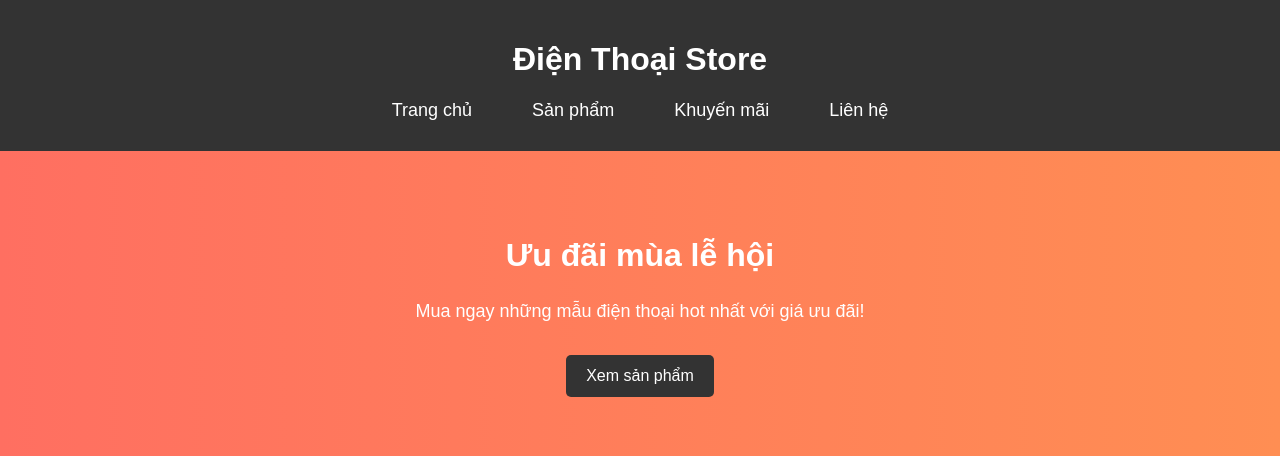
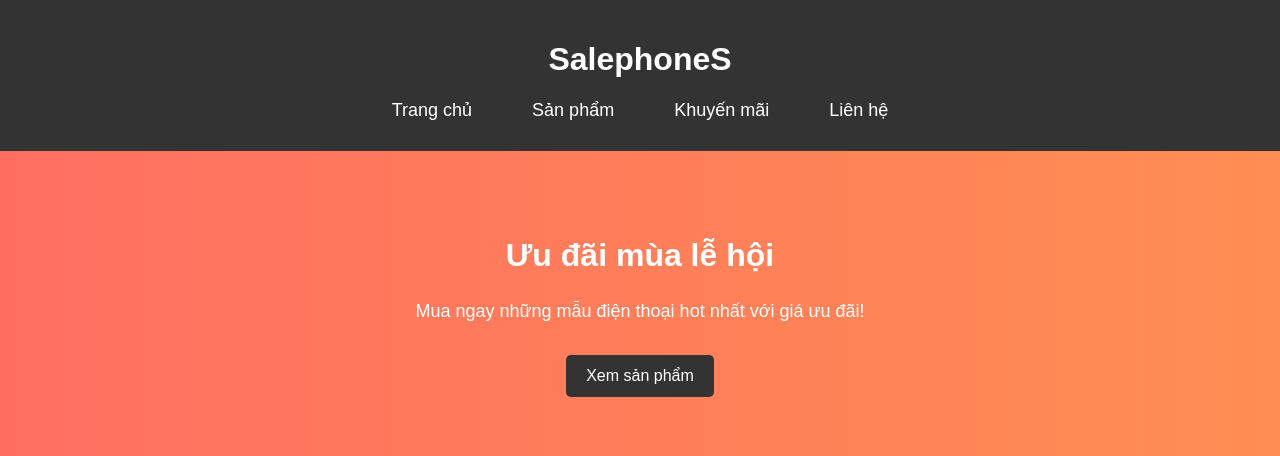
Before and after one commit to khanhnat2710/project1, a PHP site: page /menu.php in a window 1280 px wide. Shown: the top 456 px of the page. Run offline with PHP 8.4, Linux system fonts and the light colour scheme; data that the repository does not hold is empty.

Commit message:
sua lai code

```diff
--- a/project/admin/admins/store.php
+++ b/project/admin/admins/store.php
@@ -9,7 +9,7 @@
     //mở kết nối
     include_once "../connection/open.php";
     //viết sql
-    $sql = "INSERT INTO admins(name, email, username, password, address, role)
+    $sql = "INSERT INTO admins(NAME, EMAIL, USERNAME, PASSWORD, ADDRESS, ROLE)
      VALUES ('$name', '$email', '$username', '$password', '$address', '$role')";
     //chạy sql
     mysqli_query($connection, $sql);
--- a/project/admin/admins/update.php
+++ b/project/admin/admins/update.php
@@ -10,7 +10,7 @@
     //mở kết nối
     include_once "../connection/open.php";
     //viết sql
-    $sql = "UPDATE admins SET NAME = '$name', EMAIL = '$email', USERNAME = '$username', ADDRESS = '$address', PASSWORD = '$pasword', ROLE = '$role' WHERE ADMIN_ID = '$id'";
+    $sql = "UPDATE admins SET NAME = '$name', EMAIL = '$email', USERNAME = '$username', ADDRESS = '$address', PASSWORD = '$password', ROLE = '$role' WHERE ADMIN_ID = '$id'";
     //chạy sql
     mysqli_query($connection, $sql);
     //đóng kết nối
--- a/project/admin/customers/edit.php
+++ b/project/admin/customers/edit.php
@@ -93,9 +93,9 @@
     </style>
 </head>
 <body>
-    <!-- <?php
+    <?php
         // include_once "../../layouts/header.php";
-    ?> -->
+    ?>
     <?php
         // Lấy id
         $id = $_GET['id'];
--- a/project/admin/login/login-process.php
+++ b/project/admin/login/login-process.php
@@ -13,7 +13,7 @@
     include_once "../connection/close.php";
     //kiểm tra username và password có đúng không
     foreach ($result as $row){
-        if($row['count_id'] == 0){
+        if($row['count_id'] == 0 ){
             //quay về trang login
             header("Location: login.php");
         } else {
--- a/project/customer/menu.php
+++ b/project/customer/menu.php
@@ -3,7 +3,7 @@
 <head>
   <meta charset="UTF-8">
   <meta name="viewport" content="width=device-width, initial-scale=1.0">
-  <title>Điện Thoại Store - Trang Chủ</title>
+  <title>SalephoneS - Trang Chủ</title>
   <link rel="stylesheet" href="style.css">
 </head>
 <body>
@@ -20,7 +20,7 @@
     ?>
   <!-- Header giống trang chủ -->
   <header>
-    <h1>Điện Thoại Store</h1>
+    <h1>SalephoneS</h1>
     <nav>
       <ul>
         <li><a href="menu.php">Trang chủ</a></li>
--- a/project/layouts/header.php
+++ b/project/layouts/header.php
@@ -15,9 +15,9 @@
           <li><a href="/php/project/admin/admins/index.php" class="nav-link px-2 text-white">admin</a></li>
         </ul>
 
-        <form class="col-12 col-lg-auto mb-3 mb-lg-0 me-lg-3">
+        <!-- <form class="col-12 col-lg-auto mb-3 mb-lg-0 me-lg-3">
           <input type="search" class="form-control form-control-dark" placeholder="Search..." aria-label="Search">
-        </form>
+        </form> -->
 
         <div class="text-end">
           <a href="/php/project/admin/login/logout.php" class="btn btn-warning text-white">Đăng xuất</a></div>
```
Also changed, not shown: project/admin/admins/create.php (+4 -4 lines), project/admin/admins/edit.php (+4 -4 lines), project/admin/brands/create.php (+4 -4 lines), project/admin/brands/edit.php (+4 -4 lines), project/admin/customers/create.php (+4 -4 lines).
